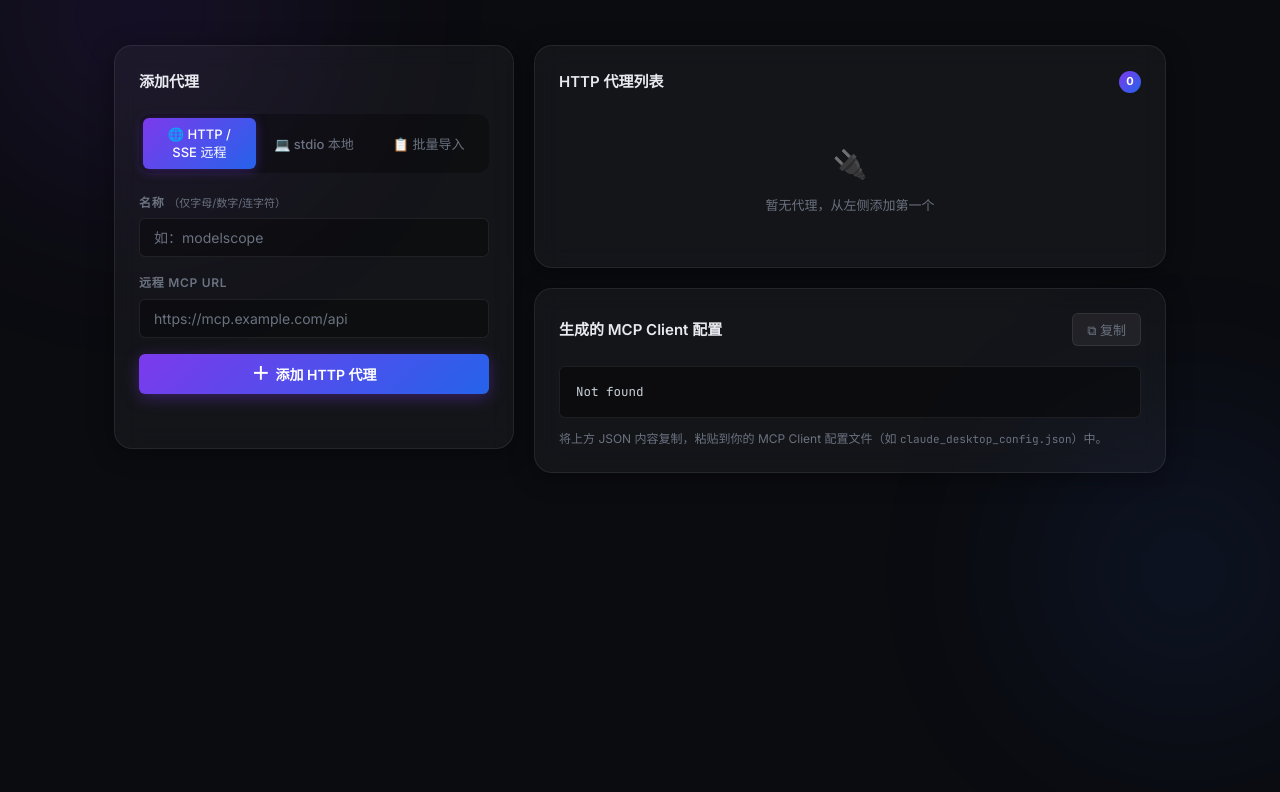
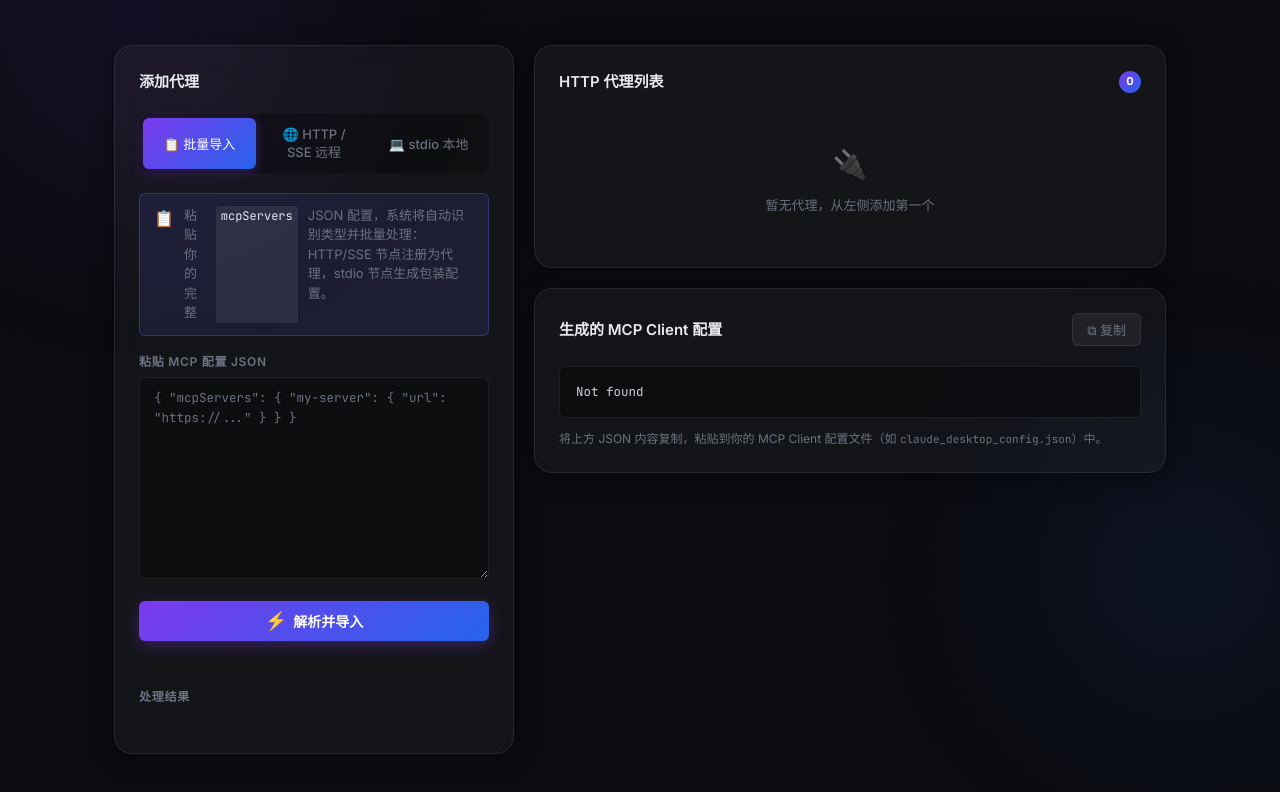
Before and after one commit to 123XiaoYi321/mcp-ison, a website: page web/index.html in a window 1280 px wide. Shown: the part 124-916 px from the top of the page. Before the commit the page ends 800 px from the top, so only its background shows below. Drawn offline with Linux system fonts and the light colour scheme; no server answers.

Commit message:
feat: make batch import the primary UI focus and default tab (v1.3.2)

```diff
--- a/package.json
+++ b/package.json
@@ -1,6 +1,6 @@
 {
     "name": "mcpison",
-    "version": "1.3.1",
+    "version": "1.3.2",
     "description": "A minimal, token-efficient MCP transport interceptor converting JSON to ISON.",
     "repository": {
         "type": "git",
--- a/web/index.html
+++ b/web/index.html
@@ -40,19 +40,19 @@
 
         <!-- 类型 Tab -->
         <div class="tab-group" role="tablist">
-          <button class="tab active" id="tab-http" role="tab" aria-selected="true" onclick="switchTab('http')">
+          <button class="tab active" id="tab-batch" role="tab" aria-selected="true" onclick="switchTab('batch')">
+            📋 批量导入
+          </button>
+          <button class="tab" id="tab-http" role="tab" aria-selected="false" onclick="switchTab('http')">
             🌐 HTTP / SSE 远程
           </button>
           <button class="tab" id="tab-stdio" role="tab" aria-selected="false" onclick="switchTab('stdio')">
             💻 stdio 本地
           </button>
-          <button class="tab" id="tab-batch" role="tab" aria-selected="false" onclick="switchTab('batch')">
-            📋 批量导入
-          </button>
         </div>
 
         <!-- HTTP/SSE 表单 -->
-        <div class="tab-content" id="form-http">
+        <div class="tab-content hidden" id="form-http">
           <div class="field">
             <label class="label" for="http-name">名称 <span class="hint">（仅字母/数字/连字符）</span></label>
             <input class="input" id="http-name" type="text" placeholder="如：modelscope" autocomplete="off" />
@@ -99,7 +99,7 @@
         </div>
 
         <!-- 批量导入表单 -->
-        <div class="tab-content hidden" id="form-batch">
+        <div class="tab-content" id="form-batch">
           <div class="info-box">
             <span class="info-icon">📋</span>
             粘贴你的完整 <code>mcpServers</code> JSON 配置，系统将自动识别类型并批量处理：HTTP/SSE 节点注册为代理，stdio 节点生成包装配置。
```
Also changed, not shown: CHANGELOG.md, README.md.
